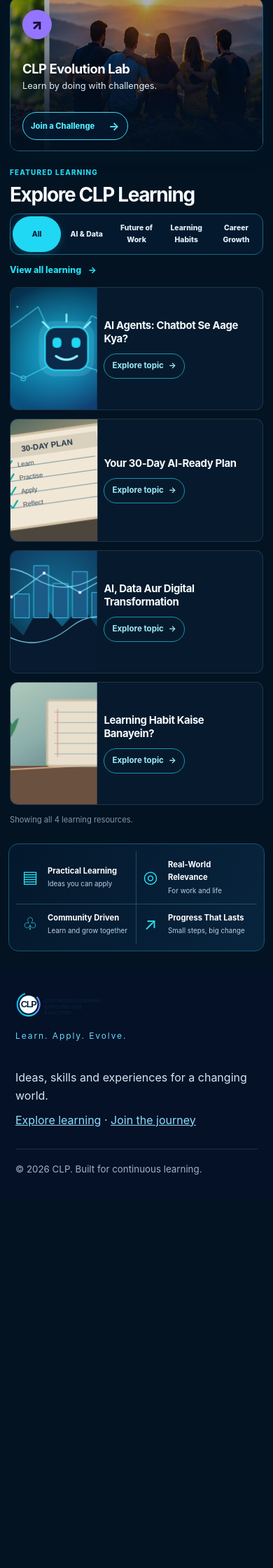
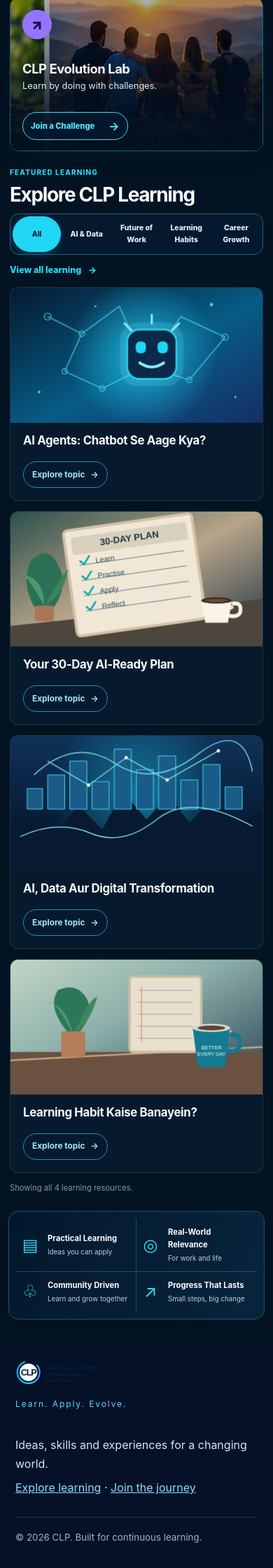
Before and after one commit to sanjeevkshu/clp, a Jekyll site: the page built from index.md, in a window 390 px wide. Shown: the part 1609-3849 px from the top of the page at 70% size. Built offline with Jekyll 4.4.1, drawn with Linux system fonts in a browser that asks for light colours; before the commit the page ends 3323 px from its top, so only the background shows below that.

Commit message:
Switch homepage learning cards to vertical split

```diff
--- a/assets/css/styles.css
+++ b/assets/css/styles.css
@@ -790,13 +790,14 @@
 }
 
 
-/* Reusable CLP learning-resource card pattern: split media/content, independent CTA. */
+/* Reusable CLP learning-resource card pattern: vertical media/content split with independent CTA. */
 body.home-page #home-latest .home-video-grid{gap:18px}
 body.home-page #home-latest .home-video-card{
-  display:grid;
-  grid-template-columns:minmax(180px,42%) minmax(0,1fr);
+  display:flex;
+  flex-direction:column;
   align-items:stretch;
-  min-height:230px;
+  min-width:0;
+  min-height:340px;
   padding:0;
   overflow:hidden;
   border:1px solid rgba(134,190,220,.16);
@@ -816,31 +817,34 @@
   display:block;
   position:relative;
   inset:auto;
+  flex:0 0 auto;
   width:100%;
-  height:100%;
-  min-height:230px;
+  height:190px;
+  min-height:190px;
   object-fit:cover;
+  object-position:center;
   align-self:stretch;
   transform:none;
   border-radius:0;
 }
 body.home-page #home-latest .home-video-copy{
   display:flex;
+  flex:1 1 auto;
   flex-direction:column;
   align-items:flex-start;
-  justify-content:center;
-  gap:18px;
+  justify-content:space-between;
+  gap:22px;
   min-width:0;
   margin:0;
   max-width:none;
-  padding:clamp(20px,2.6vw,34px);
+  padding:clamp(16px,1.5vw,22px);
 }
 body.home-page #home-latest .home-video-copy h3{
   margin:0;
   color:#f5fbff;
-  font-size:clamp(1.05rem,1.65vw,1.42rem);
-  line-height:1.25;
-  letter-spacing:-.025em;
+  font-size:clamp(1.02rem,1.25vw,1.2rem);
+  line-height:1.3;
+  letter-spacing:-.02em;
   font-weight:750;
 }
 body.home-page #home-latest .home-video-cta{
@@ -871,17 +875,23 @@
   outline-offset:3px;
 }
 body.home-page #home-latest .home-filter-status{margin-top:12px;color:#8297aa;font-size:.7rem}
-@media(max-width:680px){
-  body.home-page #home-latest .home-video-grid{gap:12px}
-  body.home-page #home-latest .home-video-card{grid-template-columns:38% minmax(0,1fr);min-height:184px;border-radius:11px}
-  body.home-page #home-latest .home-video-card .home-video-image{min-height:184px}
-  body.home-page #home-latest .home-video-copy{gap:13px;padding:16px 14px}
-  body.home-page #home-latest .home-video-copy h3{font-size:1rem;line-height:1.28}
-  body.home-page #home-latest .home-video-cta{min-height:36px;padding:8px 11px;font-size:.72rem;gap:7px}
+@media(max-width:1050px){
+  body.home-page #home-latest .home-video-grid{gap:16px}
+  body.home-page #home-latest .home-video-card{min-height:320px}
+  body.home-page #home-latest .home-video-card .home-video-image{height:172px;min-height:172px}
 }
-@media(max-width:390px){
-  body.home-page #home-latest .home-video-card{grid-template-columns:34% minmax(0,1fr);min-height:174px}
-  body.home-page #home-latest .home-video-card .home-video-image{min-height:174px}
-  body.home-page #home-latest .home-video-copy{padding:13px 11px;gap:11px}
-  body.home-page #home-latest .home-video-copy h3{font-size:.93rem}
+@media(max-width:700px){
+  body.home-page #home-latest .home-video-grid{grid-template-columns:repeat(2,minmax(0,1fr));gap:14px}
+  body.home-page #home-latest .home-video-card{min-height:300px;border-radius:12px}
+  body.home-page #home-latest .home-video-card .home-video-image{height:150px;min-height:150px}
+  body.home-page #home-latest .home-video-copy{gap:18px;padding:clamp(16px,1.5vw,22px)}
+  body.home-page #home-latest .home-video-copy h3{font-size:1rem;line-height:1.3}
+  body.home-page #home-latest .home-video-cta{min-height:38px;padding:9px 12px;font-size:.74rem;gap:8px}
 }
+@media(max-width:420px){
+  body.home-page #home-latest .home-video-grid{grid-template-columns:1fr;gap:14px}
+  body.home-page #home-latest .home-video-card{min-height:0}
+  body.home-page #home-latest .home-video-card .home-video-image{height:190px;min-height:190px}
+  body.home-page #home-latest .home-video-copy{gap:18px;padding:18px}
+  body.home-page #home-latest .home-video-copy h3{font-size:1.05rem}
+}
```
